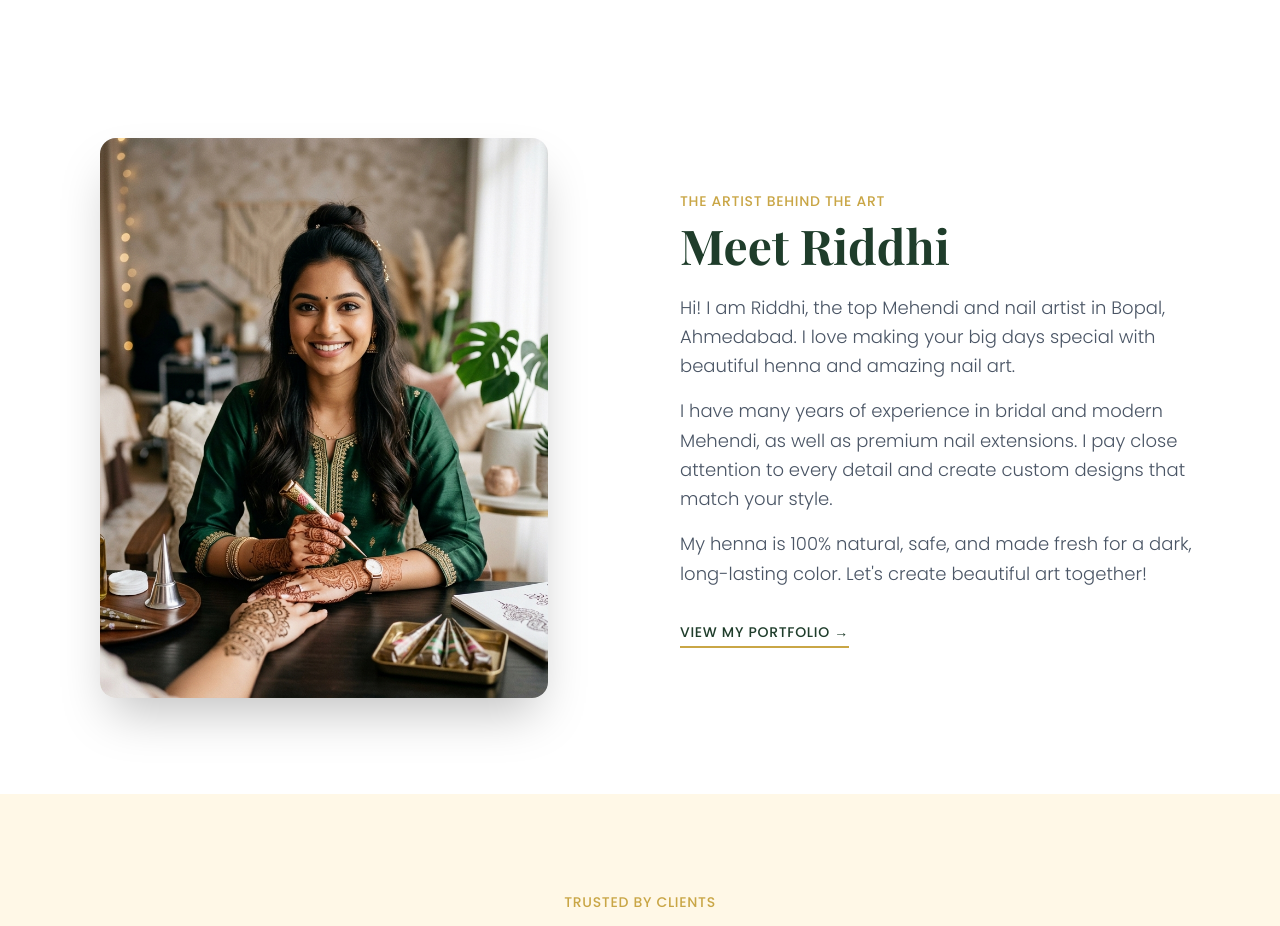
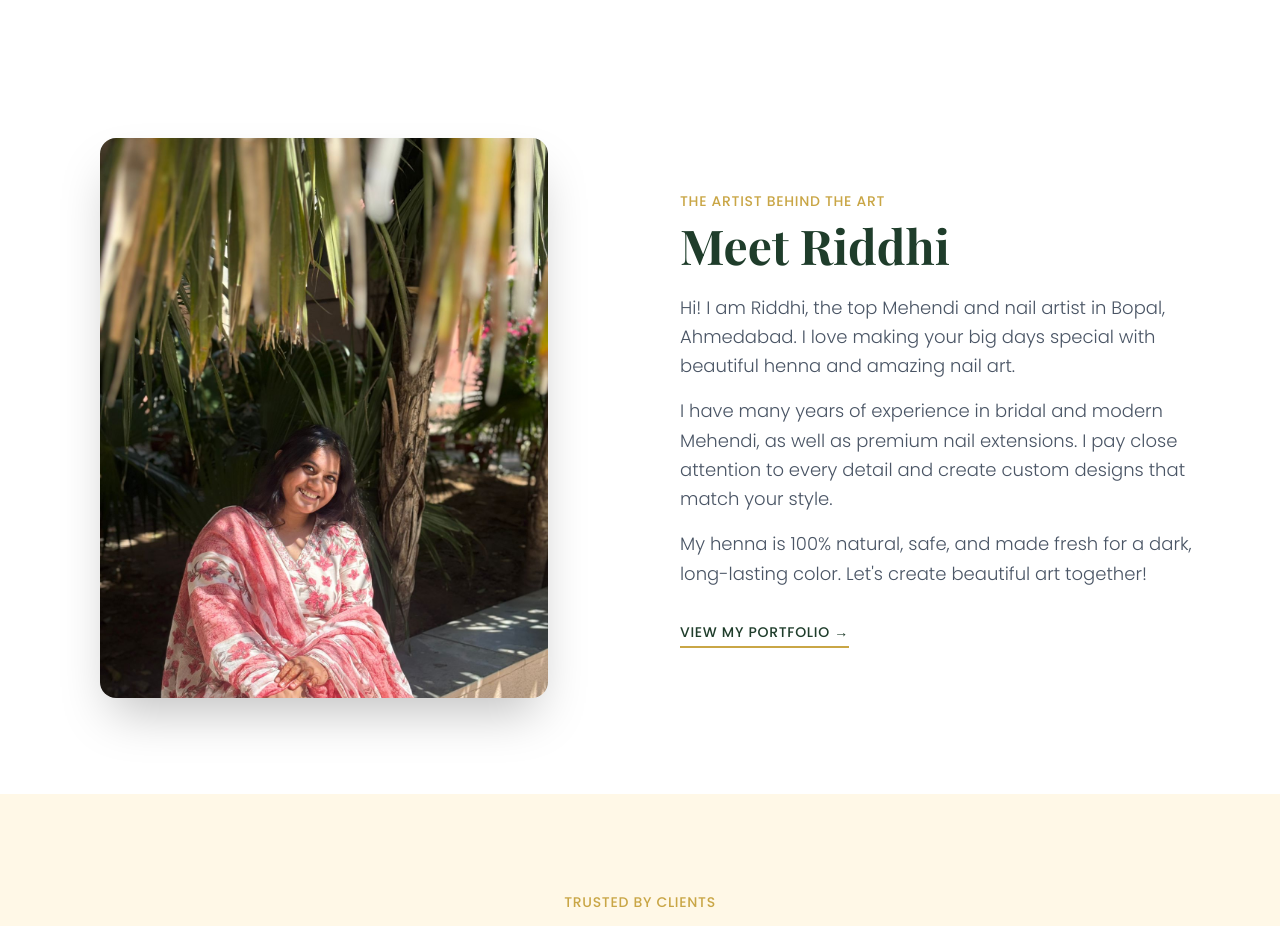
Before and after one commit to mehendiandnailsbyriddhi-star/MehandiByRiddhi, a React (Vite) app: page / in a window 1280 px wide. Shown: the part 3360-4286 px from the top of the page. Built offline with nearby package versions, Linux system fonts and the light colour scheme; a web font is replaced by a local one.

Commit message:
Update artist photo in About section

```diff
--- a/src/components/About.jsx
+++ b/src/components/About.jsx
@@ -1,4 +1,5 @@
 import { motion } from 'framer-motion';
+import artistImage from '../assets/artist.jpeg';
 
 export default function About() {
   return (
@@ -15,7 +16,7 @@ export default function About() {
           >
             <div className="relative z-10 rounded-2xl overflow-hidden shadow-2xl aspect-[4/5] max-w-md mx-auto">
               <img
-                src="/profile.png"
+                src={artistImage}
                 alt="Riddhi - Mehendi Artist"
                 className="w-full h-full object-cover"
                 loading="lazy"
```
Also changed, not shown: src/assets/artist.jpeg (added).
